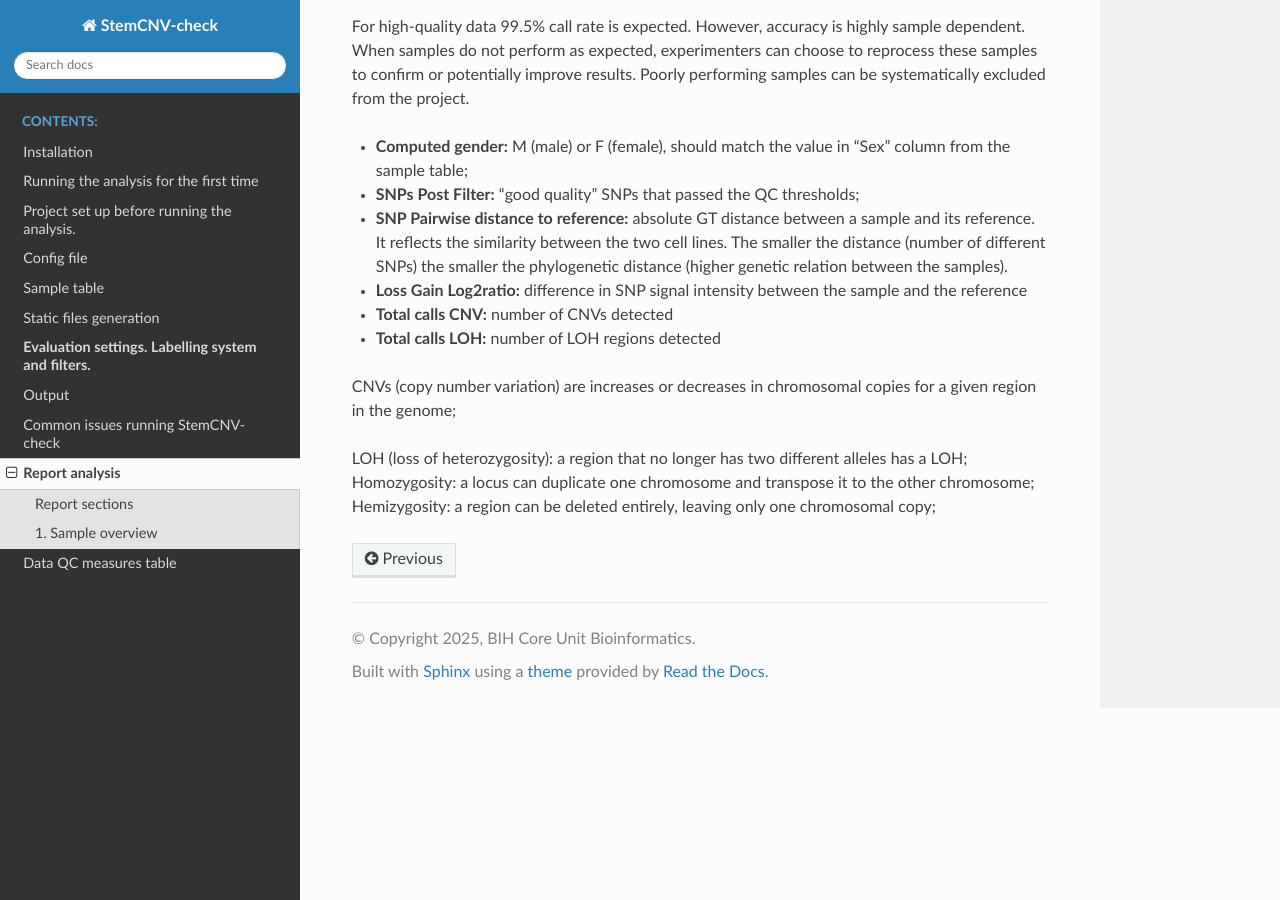
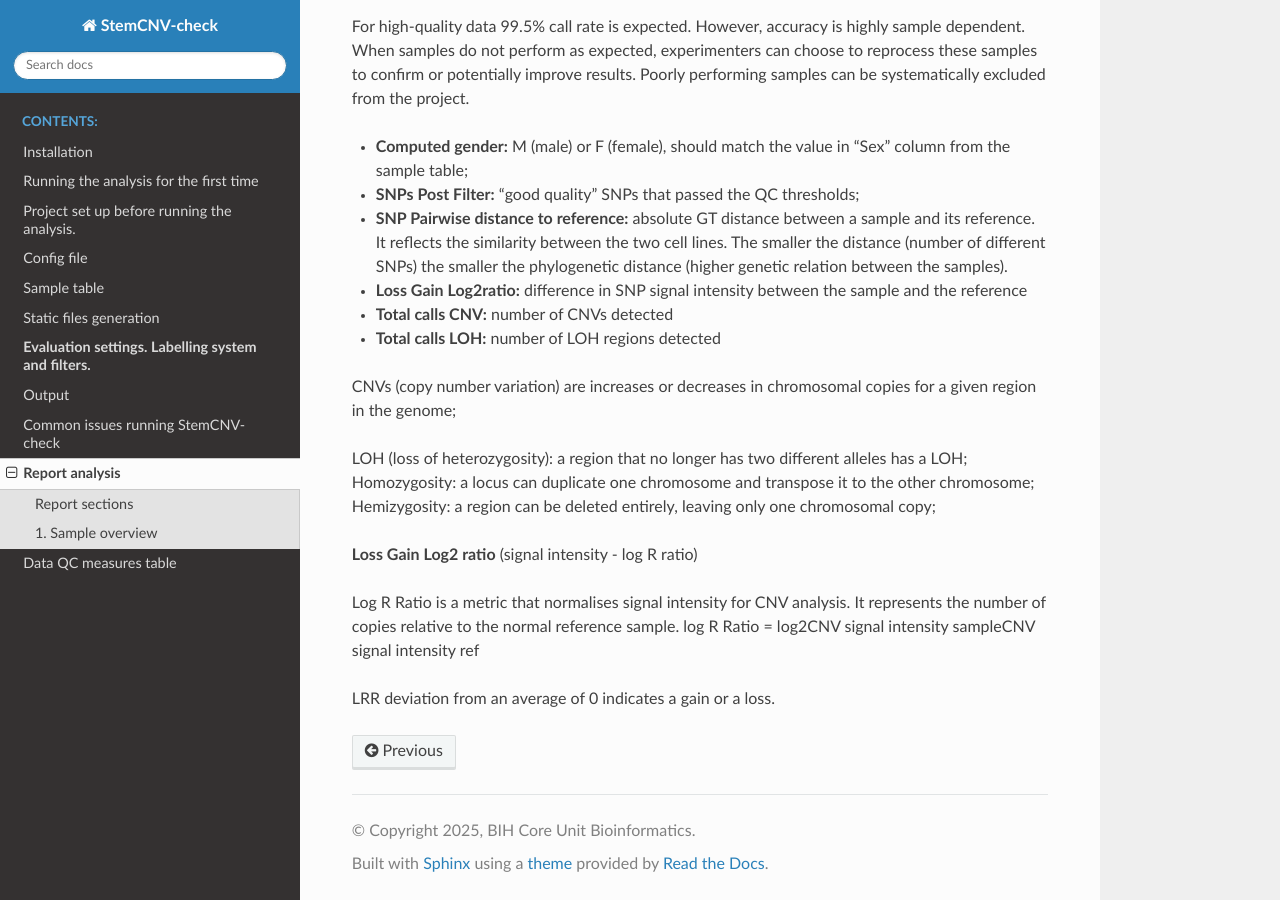
Before and after one commit to bihealth/StemCNV-check, a Sphinx documentation site: the page built from docs/source/report_analysis.rst, in a window 1280 px wide and 900 px high, scrolled down 3266 px. Built offline with Sphinx 7.4.7 and the Read the Docs theme 3.1.0, drawn with Linux system fonts in a browser that asks for light colours.

Commit message:
Update report_analysis.rst

```diff
--- a/docs/source/report_analysis.rst
+++ b/docs/source/report_analysis.rst
@@ -103,3 +103,12 @@ CNVs (copy number variation) are increases or decreases in chromosomal copies fo
 LOH (loss of heterozygosity): a region that no longer has two different alleles has a LOH;
 Homozygosity: a locus can duplicate one chromosome and transpose it to the other chromosome;
 Hemizygosity: a region can be deleted entirely, leaving only one chromosomal copy;
+
+
+**Loss Gain Log2 ratio** (signal intensity - log R ratio)
+
+Log R Ratio is a metric that normalises signal intensity for CNV analysis.
+It represents the number of copies relative to the normal reference sample.
+log R Ratio = log2CNV signal  intensity sampleCNV signal intensity  ref
+
+LRR deviation from an average of 0 indicates a gain or a loss.
```
